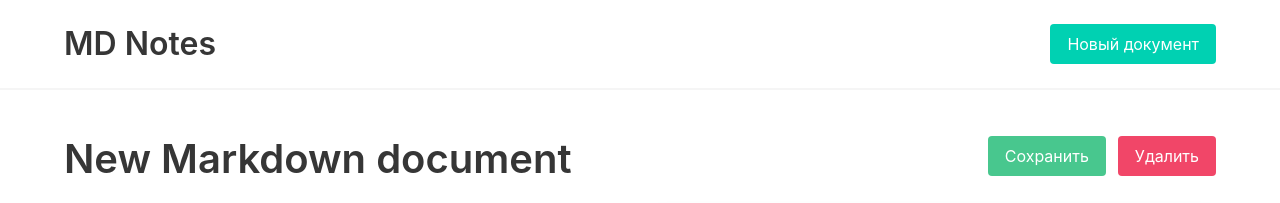
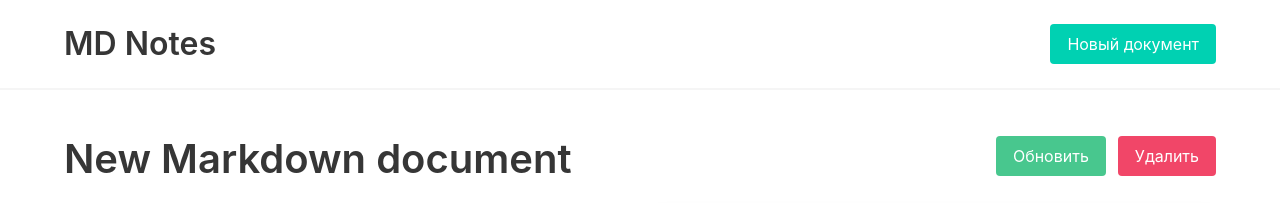
Before and after one commit to BakasaRus/WebProgramming-5-Client, a Vue app: page /edit/1 in a window 1280 px wide. Shown: the top 203 px of the page. Built offline with nearby package versions, Linux system fonts and the light colour scheme; no server answers.

Commit message:
Add doc editing

```diff
--- a/src/views/Edit.vue
+++ b/src/views/Edit.vue
@@ -5,7 +5,9 @@
         <h2 class="title is-2">{{ title }}</h2>
         <div class="field is-grouped">
           <p class="control">
-            <button class="button is-success" @click="save">Сохранить</button>
+            <button v-if="this.$route.params.id === undefined" class="button is-success"
+              @click="save">Сохранить</button>
+            <button v-else class="button is-success" @click="update">Обновить</button>
           </p>
           <p class="control">
             <button class="button is-danger" @click="remove">Удалить</button>
@@ -61,6 +63,15 @@ export default {
         .catch((error) => { console.log(error); });
     },
 
+    update() {
+      this.axios.put(`/docs/${this.$route.params.id}`, {
+        title: this.title,
+        body: this.body,
+      })
+        .then(() => { this.$router.push('/'); })
+        .catch((error) => { console.log(error); });
+    },
+
     remove() {
       if (this.$route.params.id !== undefined) {
         this.axios.delete(`/docs/${this.$route.params.id}`)
```
